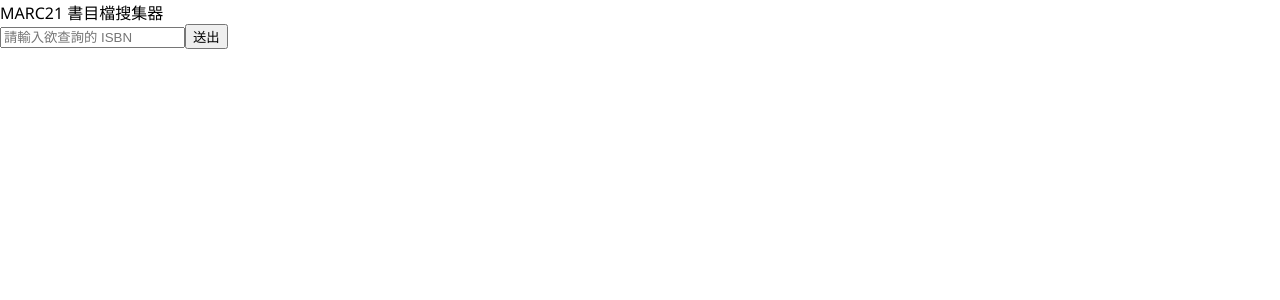
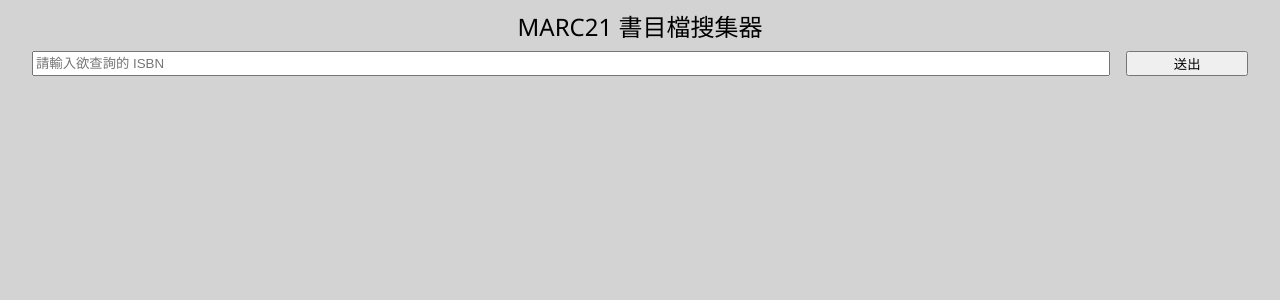
Before and after one commit to FlowerEatsFish/book-marc-collector-project, a React app: page / in a window 1280 px wide. Shown: the top 300 px of the page. Built offline with nearby package versions, Linux system fonts and the light colour scheme; the HTML template or start-up script is replaced by a standard one.

Commit message:
Ver0.7.0 Construct CSS with grid layout

```diff
--- a/package.json
+++ b/package.json
@@ -1,6 +1,6 @@
 {
   "name": "project.book-marc-collection",
-  "version": "0.6.1",
+  "version": "0.7.0",
   "description": "Collection MARC of books from NBINET website.",
   "main": "main.js",
   "scripts": {
--- a/src/component/app.jsx
+++ b/src/component/app.jsx
@@ -2,6 +2,7 @@ import React from 'react';
 import Title from './title.jsx';
 import Input from './input.jsx';
 import ResultNav from './result-nav.jsx';
+import '../style/master.scss';
 
 class App extends React.Component {
   render() {
--- a/src/component/data.jsx
+++ b/src/component/data.jsx
@@ -22,26 +22,26 @@ class Data extends React.Component {
     return (
       <React.Fragment>
         { this.state.data ?
-          <tr>
-            <td>{this.state.index}</td>
-            <td>{this.state.value}</td>
-            <td>{this.state.data.target}</td>
-            <td>
+          <div className="result data">
+            <p className="index">{this.state.index}</p>
+            <p className="isbn">{this.state.value}</p>
+            <p className="library">{this.state.data.target}</p>
+            <p className="url">
               <a
                 href={this.state.data.url}
                 target="_blank"
               >
                 連結
               </a>
-            </td>
-          </tr>
+            </p>
+          </div>
           :
-          <tr>
-            <td>{this.state.index}</td>
-            <td>{this.state.value}</td>
-            <td>讀取中</td>
-            <td>讀取中</td>
-          </tr>
+          <div className="result data">
+            <p className="index">{this.state.index}</p>
+            <p className="isbn">{this.state.value}</p>
+            <p className="library">讀取中</p>
+            <p className="url">讀取中</p>
+          </div>
         }
       </React.Fragment>
     );
--- a/src/component/input.jsx
+++ b/src/component/input.jsx
@@ -24,12 +24,18 @@ class Input extends React.Component {
     return (
       <div className="input">
         <input
+          className="text"
+          onChange={this.handleChange}
+          placeholder="請輸入欲查詢的 ISBN"
           type="text"
           value={this.state.value}
-          onChange={this.handleChange}
-          placeholder="請輸入欲查詢的 ISBN"
         />
-        <input type="button" value="送出" onClick={this.handleClick} />
+        <input
+          className="submit"
+          onClick={this.handleClick}
+          type="button"
+          value="送出"
+        />
       </div>
     );
   }
--- a/src/component/result.jsx
+++ b/src/component/result.jsx
@@ -24,19 +24,15 @@ class Result extends React.Component {
   }
   render() {
     return (
-      <table className="result-nav">
-        <thead>
-          <tr>
-            <th>編號</th>
-            <th>ISBN</th>
-            <th>已配對圖書館</th>
-            <th>已配對網址</th>
-          </tr>
-        </thead>
-        <tbody>
-          {this.state.html}
-        </tbody>
-      </table>
+      <React.Fragment>
+        <div className="result header">
+          <p>編號</p>
+          <p>ISBN</p>
+          <p>已配對圖書館</p>
+          <p>已配對網址</p>
+        </div>
+        {this.state.html}
+      </React.Fragment>
     );
   }
 }
--- a/src/style/global.scss
+++ b/src/style/global.scss
@@ -1,5 +1,6 @@
 html,
 body {
+  background-color: lightgrey;
   font-family: "Segoe UI", "Helvetica Neue", Arial, sans-serif;
   font-size: 16px;
   margin: 0;
--- /dev/null
+++ b/src/style/master.scss
@@ -0,0 +1,39 @@
+.master {
+  margin: auto;
+  width: 95%;
+}
+
+.title {
+  font-size: 1.5rem;
+  margin: 8px 0;
+  text-align: center;
+  width: 100%;
+}
+
+.input {
+  display: grid;
+  grid-template-columns: 9fr 1fr;
+  margin: 8px 0;
+  width: 100%;
+
+  .text {
+    margin-right: 16px;
+  }
+}
+
+.result-nav {
+  width: 100%;
+
+  .result {
+    border: 1px black solid;
+    display: grid;
+    grid-template-columns: 1fr 3fr 3fr 3fr;
+    margin: 2px 0;
+    padding: 2px;
+    text-align: center;
+  }
+
+  .header {
+    font-weight: bold;
+  }
+}
```
Also changed, not shown: 1 other file (tests, documents, lock files or other folders).
